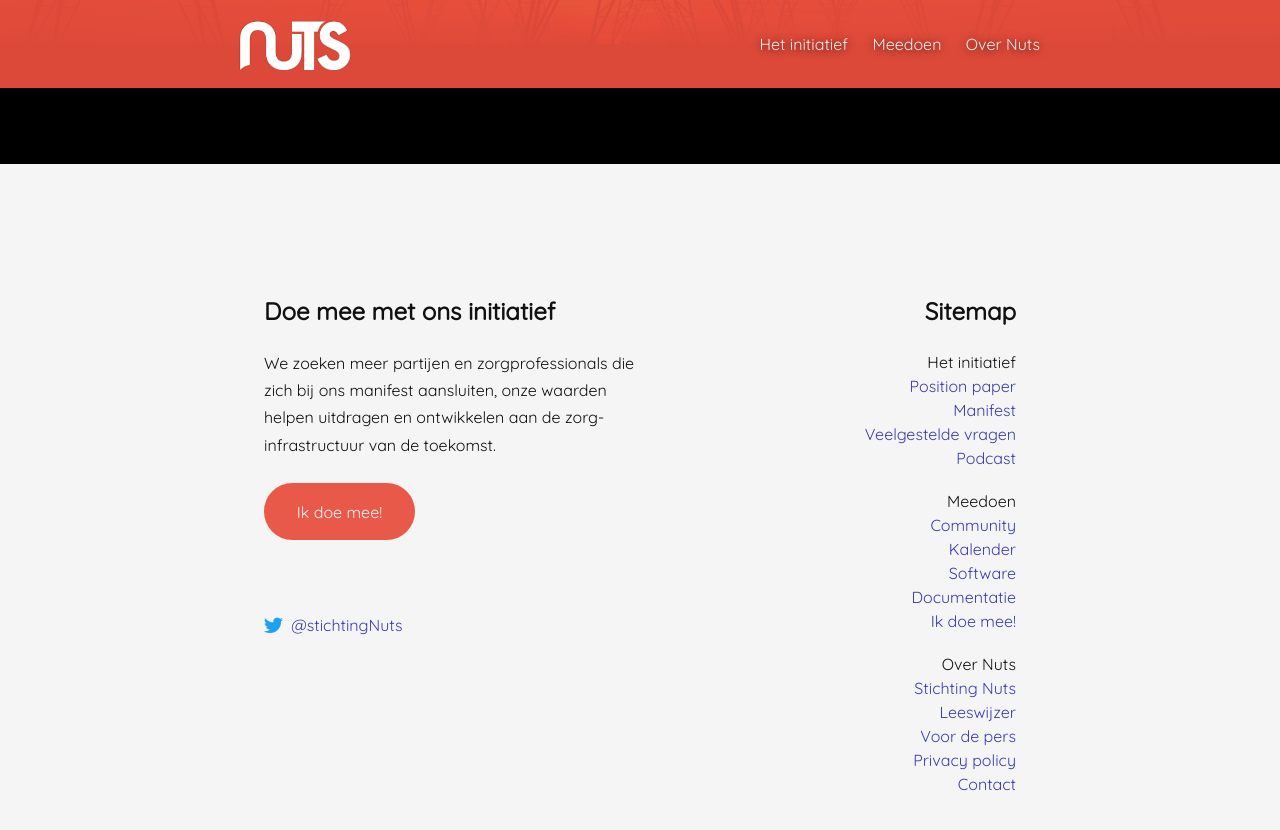
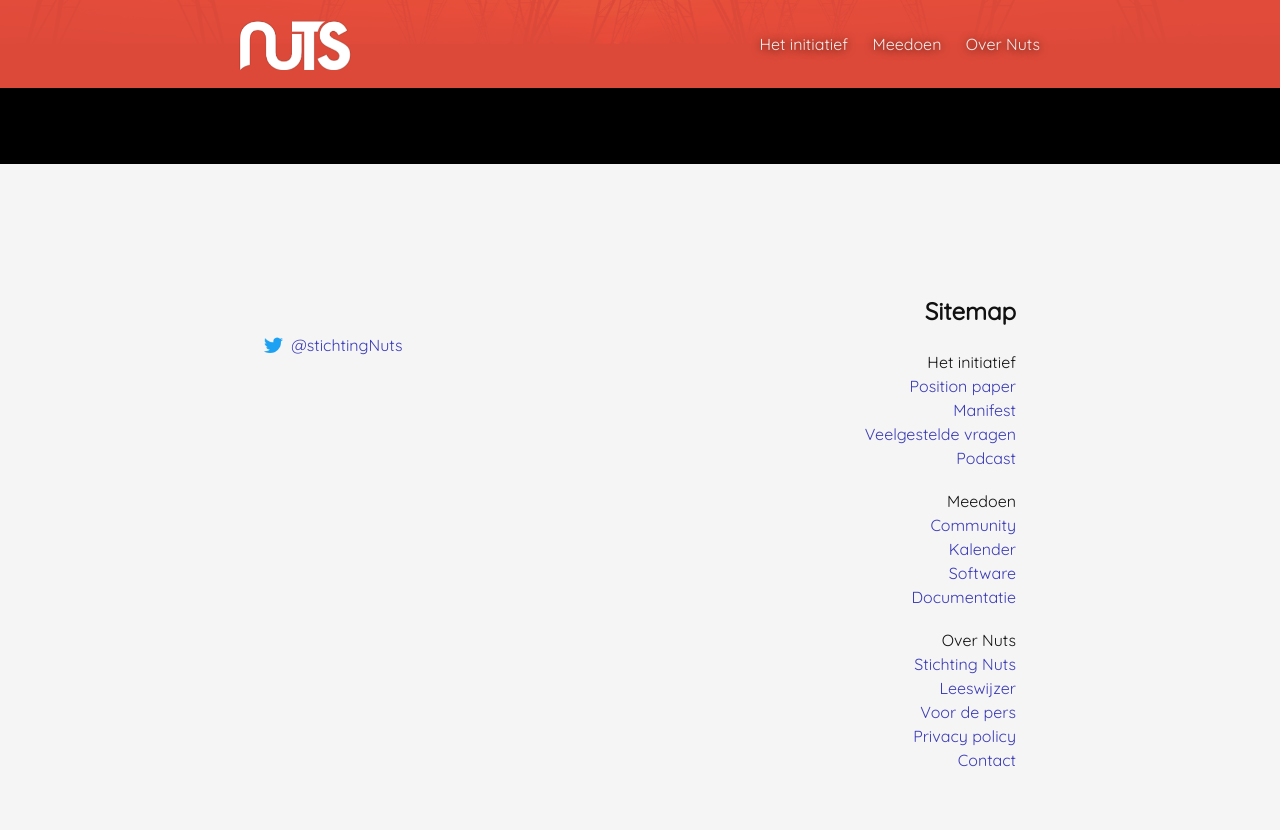
Before and after one commit to nuts-foundation/nuts-webpresence, a Jekyll site: the page built from index.md, in a window 1280 px wide and 900 px high, scrolled down 6272 px. Shown: the top 830 px of the window. Built offline with Jekyll 4.4.1, drawn with Linux system fonts in a browser that asks for light colours.

Commit message:
Remove "ik doe mee" page

```diff
--- a/_includes/footer.html
+++ b/_includes/footer.html
@@ -2,10 +2,6 @@
   <div class="page-content">
     <div class="wrapper">
       <div class="left">
-        <h2>Doe mee met ons initiatief</h2>
-        <p>We zoeken meer partijen en zorgprofessionals die zich bij ons manifest aansluiten, onze waarden helpen uitdragen en ontwikkelen aan de zorg-infrastructuur van de toekomst.</p>
-        <a href="{{ 'meedoen' | relative_url }}" class="button">Ik doe mee!</a>
-
         <p><a class="follow-us-on-twitter">@stichtingNuts</a></p>
       </div>
 
--- a/_includes/site-structure.html
+++ b/_includes/site-structure.html
@@ -31,9 +31,6 @@
       <li>
         <a class="page-link" href="{{ 'documentatie' | relative_url }}">Documentatie</a>
       </li>
-      <li>
-        <a class="page-link" href="{{ 'meedoen' | relative_url }}">Ik doe mee!</a>
-      </li>
     </ul>
   </li>
   <li>
```
Also changed, not shown: bijdragen.md (deleted, +0 -31 lines).
